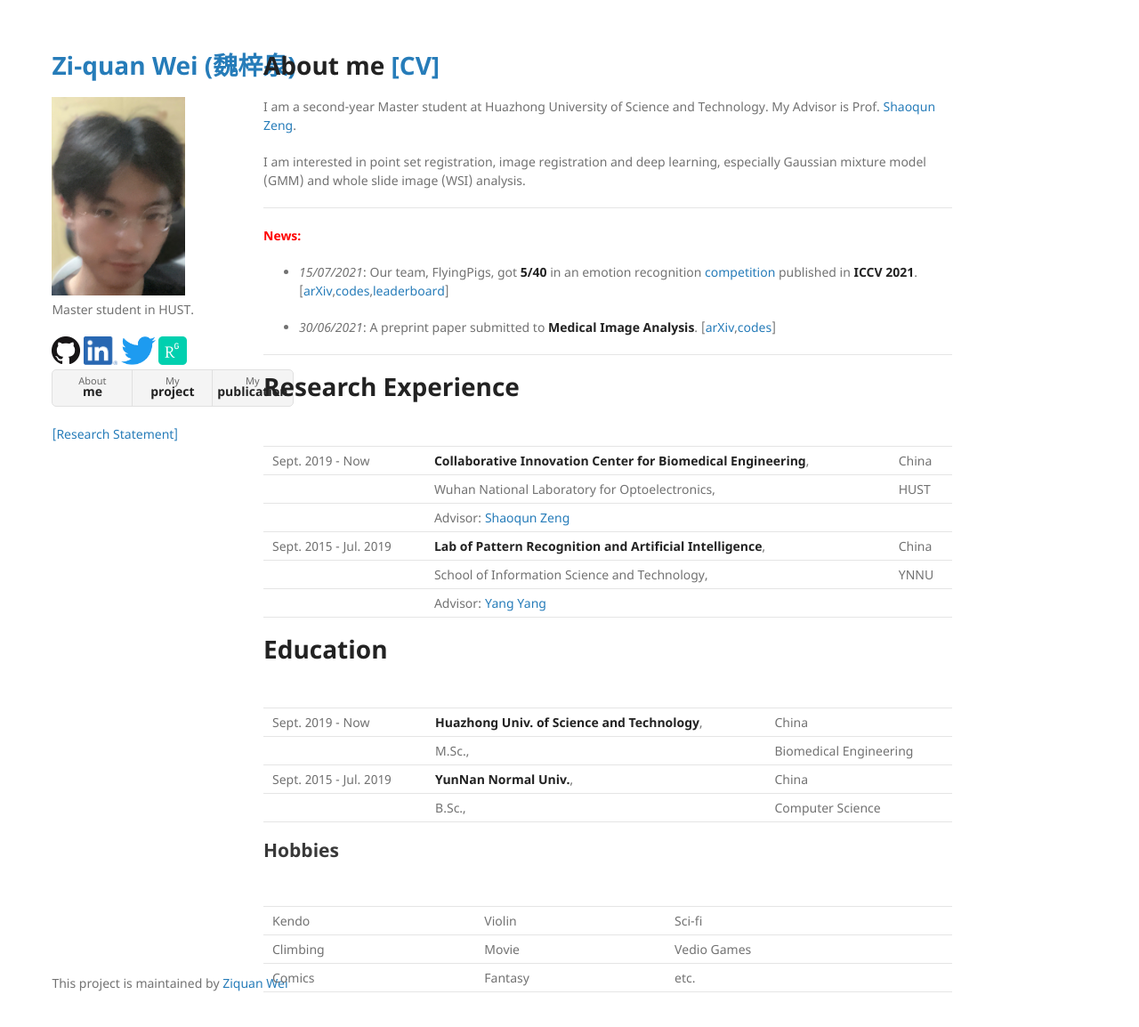
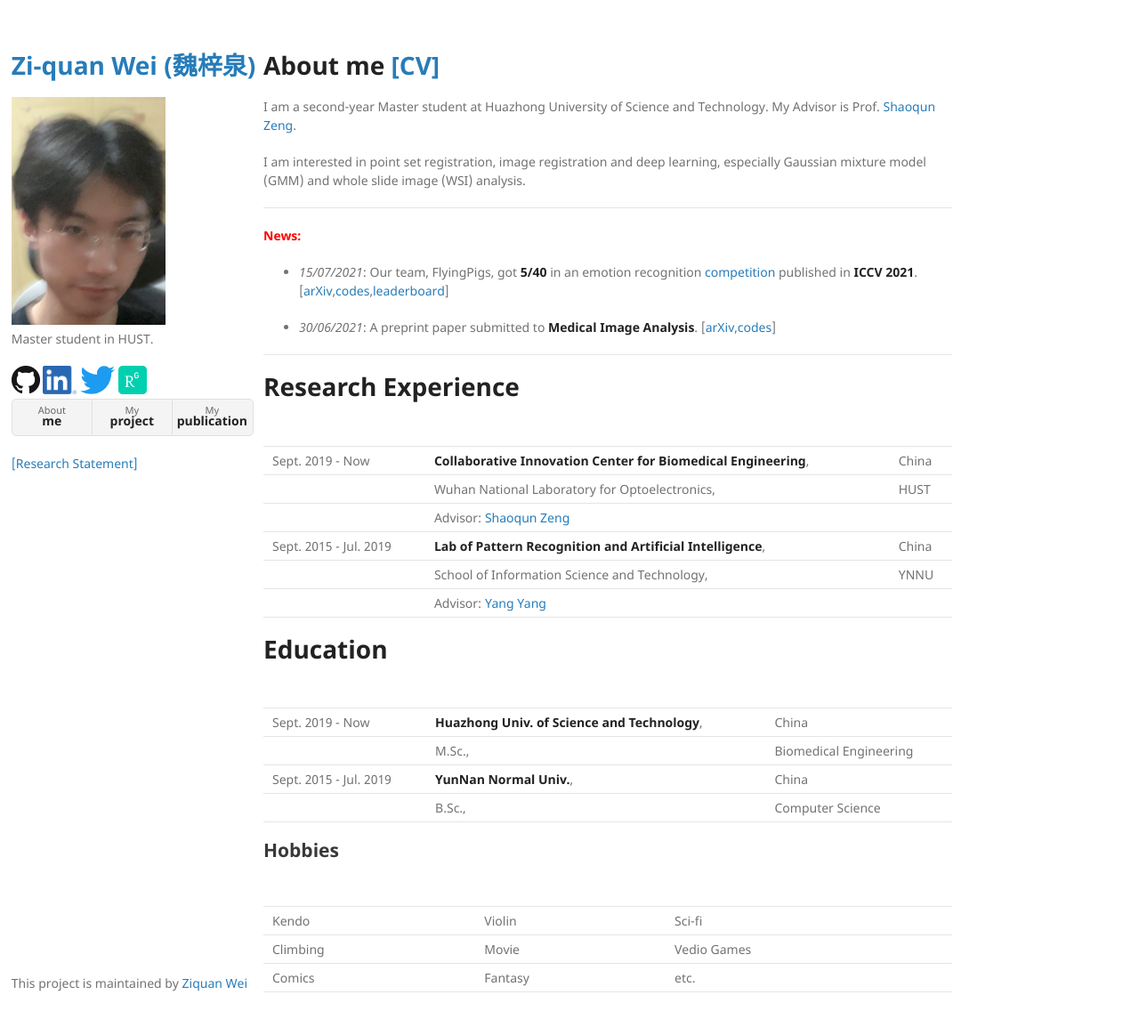
Before and after one commit to Chrisa142857/Chrisa142857.github.io, a Jekyll site: the page built from index.md, in a window 1280 px wide and 1185 px high. Shown: the top 1154 px of the window at 89% size. Built offline with Jekyll 4.4.1, drawn with Linux system fonts in a browser that asks for light colours; our own code applies the rules of GitHub Pages for plain Markdown files.

Commit message:
Update custom.css

```diff
--- a/assets/css/custom.css
+++ b/assets/css/custom.css
@@ -3,12 +3,12 @@ section {
 }
 header {
   right: 72%;
-  width: 300px;
+  width: 27%;
   z-index: -1;
 }
 footer {
   right: 72%;
-  width: 300px;
+  width: 27%;
   z-index: -1;
 }
 
```
